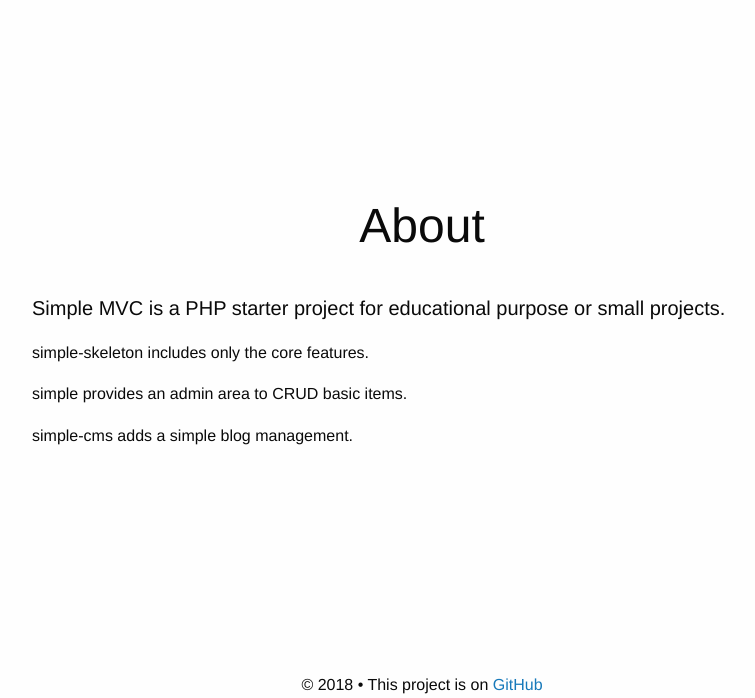
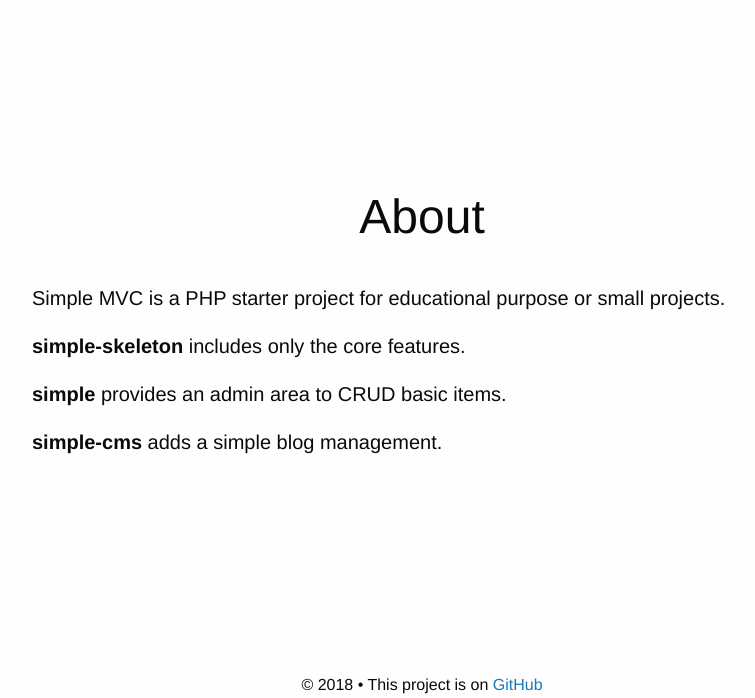
Before and after one commit to simple-mvc/simple-skeleton, a PHP site: page /app/views/pages/about.view.php in a window 1280 px wide. Shown: the part 70-768 px from the top of the page, without its empty margins (218-973 px from the left). Run offline with PHP 8.4, Linux system fonts and the light colour scheme; data that the repository does not hold is empty.

Commit message:
Update about.view.php

```diff
--- a/app/views/pages/about.view.php
+++ b/app/views/pages/about.view.php
@@ -3,9 +3,9 @@
   <div class="grid-x align-center">
     <div class="small-10 medium-8">
       <p class="lead">Simple MVC is a PHP starter project for educational purpose or small projects.</p>
-      <p>simple-skeleton includes only the core features.</p>
-      <p>simple provides an admin area to CRUD basic items.</p>
-      <p>simple-cms adds a simple blog management.</p>
+      <p class="lead"><strong>simple-skeleton</strong> includes only the core features.</p>
+      <p class="lead"><strong>simple</strong> provides an admin area to CRUD basic items.</p>
+      <p class="lead"><strong>simple-cms</strong> adds a simple blog management.</p>
     </div>
   </div>
 <?php require __DIR__.'/../partials/footer.php'; ?>
```
